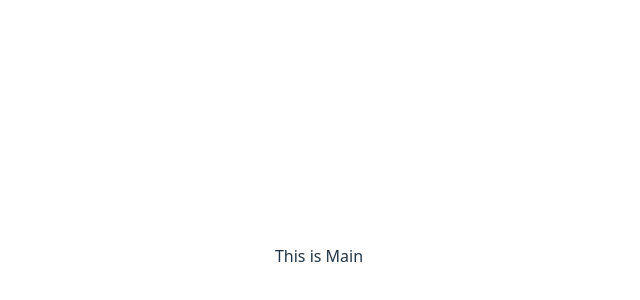
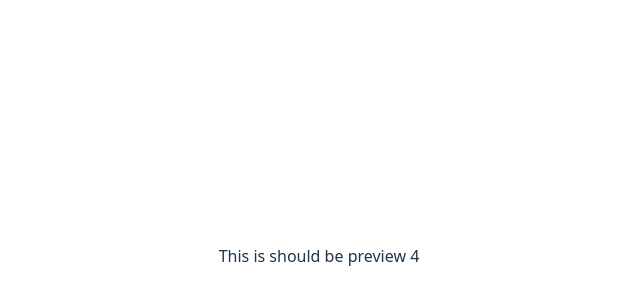
Before and after one commit to TheLuckyman30/test-devops, a React (Vite) app: page / in a window 1280 px wide. Shown: the part 144-444 px from the top of the page, without its empty margins (321-961 px from the left). Built offline with nearby package versions, Linux system fonts and the light colour scheme.

Commit message:
Quick difference check

```diff
--- a/src/App.tsx
+++ b/src/App.tsx
@@ -3,7 +3,7 @@ import "./App.css";
 function App() {
   return (
     <>
-      <div>This is Main</div>
+      <div>This is should be preview 4</div>
     </>
   );
 }
```
